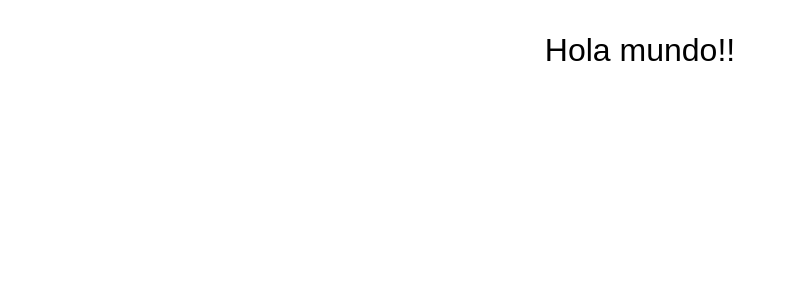
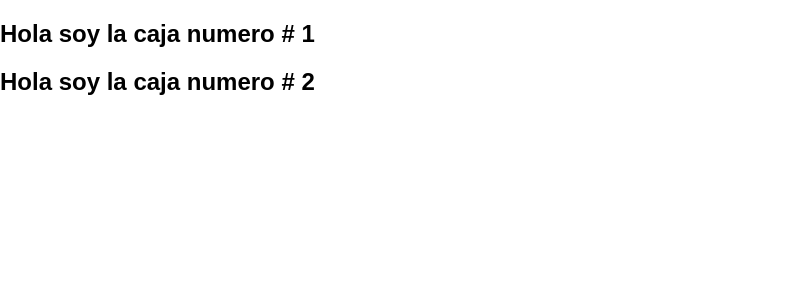
Before and after one commit to RoyMontoya/first-react-app, a React (Create React App) app: page / in a window 1280 px wide. Shown: the top 300 px of the page, without its empty margins (0-795 px from the left). Built offline with nearby package versions, Linux system fonts and the light colour scheme.

Commit message:
printed dinamically titles with functions

```diff
--- a/src/App.js
+++ b/src/App.js
@@ -3,10 +3,22 @@ import logo from './logo.svg';
 import './App.css';
 
 class App extends Component {
+  getBox(number){
+    return (
+      <div>
+        <h2>
+        {"Hola soy la caja numero # ".concat(number)}
+        </h2>
+      </div>
+    )
+  }
+
+
   render() {
     return (
-      <div className="App">
-          <p className="App-text">Hola mundo!!</p>
+      <div >
+          {this.getBox(1)}
+          {this.getBox(2)}
       </div>
     );
   }
```
